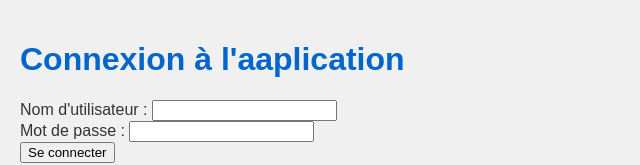
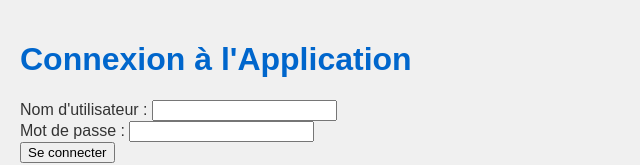
Before and after one commit to EricCote/test, a plain HTML site: page login.html in a window 1280 px wide. Shown: the top 165 px of the page, without its empty margins (0-640 px from the left). Drawn offline with Linux system fonts and the light colour scheme.

Commit message:
correctifs

```diff
--- a/login.html
+++ b/login.html
@@ -7,7 +7,7 @@
     <link rel="stylesheet" href="style.css">
 </head>
 <body>
-    <h1>Connexion à l'aaplication</h1>
+    <h1>Connexion à l'Application</h1>
     <form action="#" method="post">
         <div>
             <label for="username">Nom d'utilisateur :</label>
```
